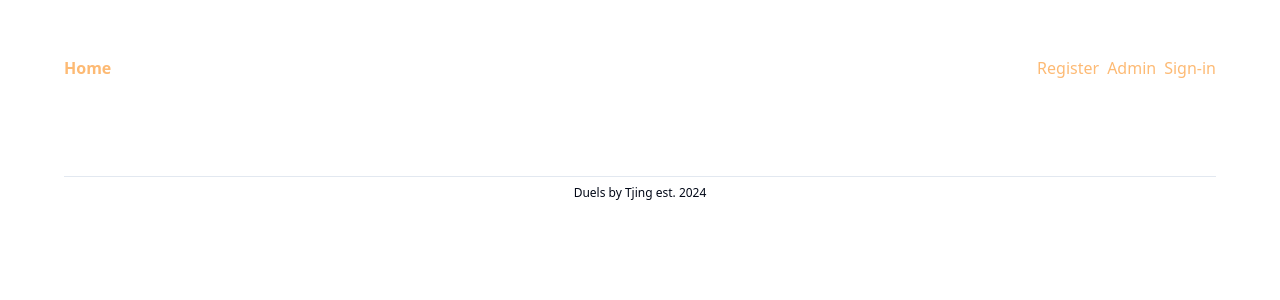
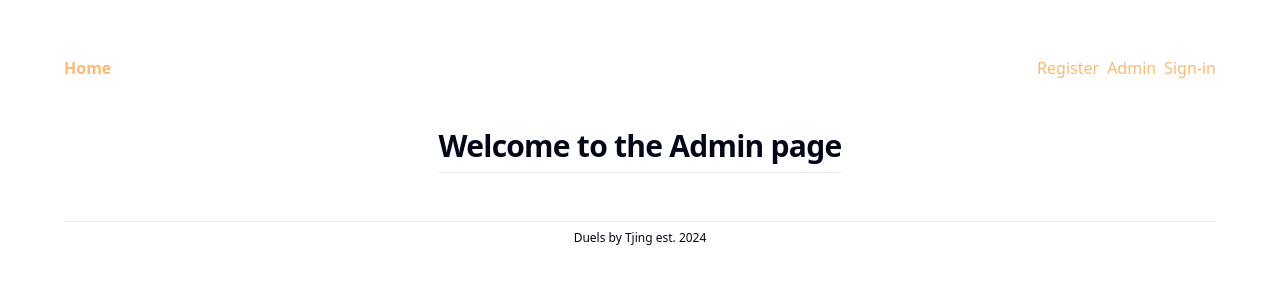
Before and after one commit to OGester/duels-mvp, a Next.js app: page /admin in a window 1280 px wide. Shown: the top 300 px of the page. Built offline with nearby package versions, Linux system fonts and the light colour scheme; no server answers.

Commit message:
fixed a bug that navbar sttated user as undefined

```diff
--- a/app/admin/page.jsx
+++ b/app/admin/page.jsx
@@ -1 +1,7 @@
-export default function adminPage() {}
+export default function adminPage() {
+  return (
+    <>
+      <h2> Welcome to the Admin page</h2>
+    </>
+  );
+}
```
Also changed, not shown: middleware.js (+5 -4 lines).
